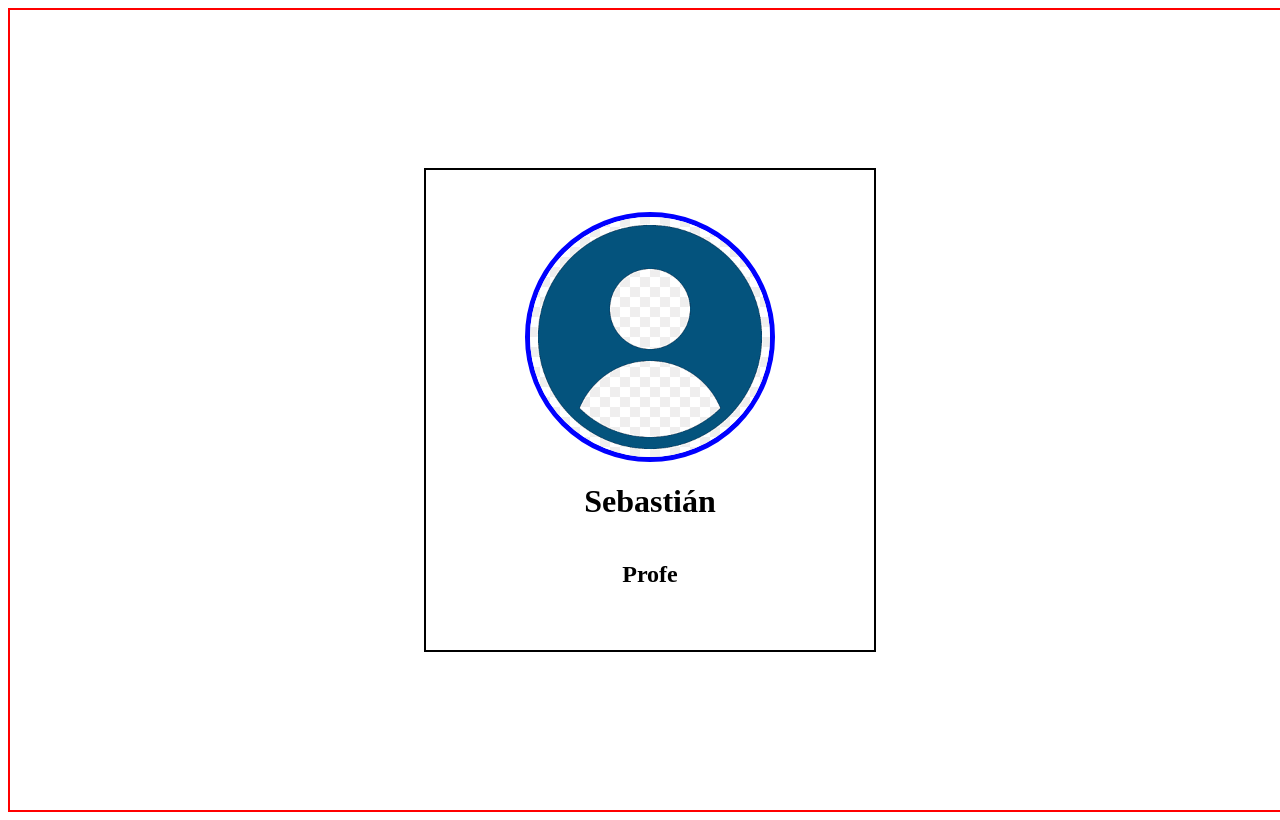
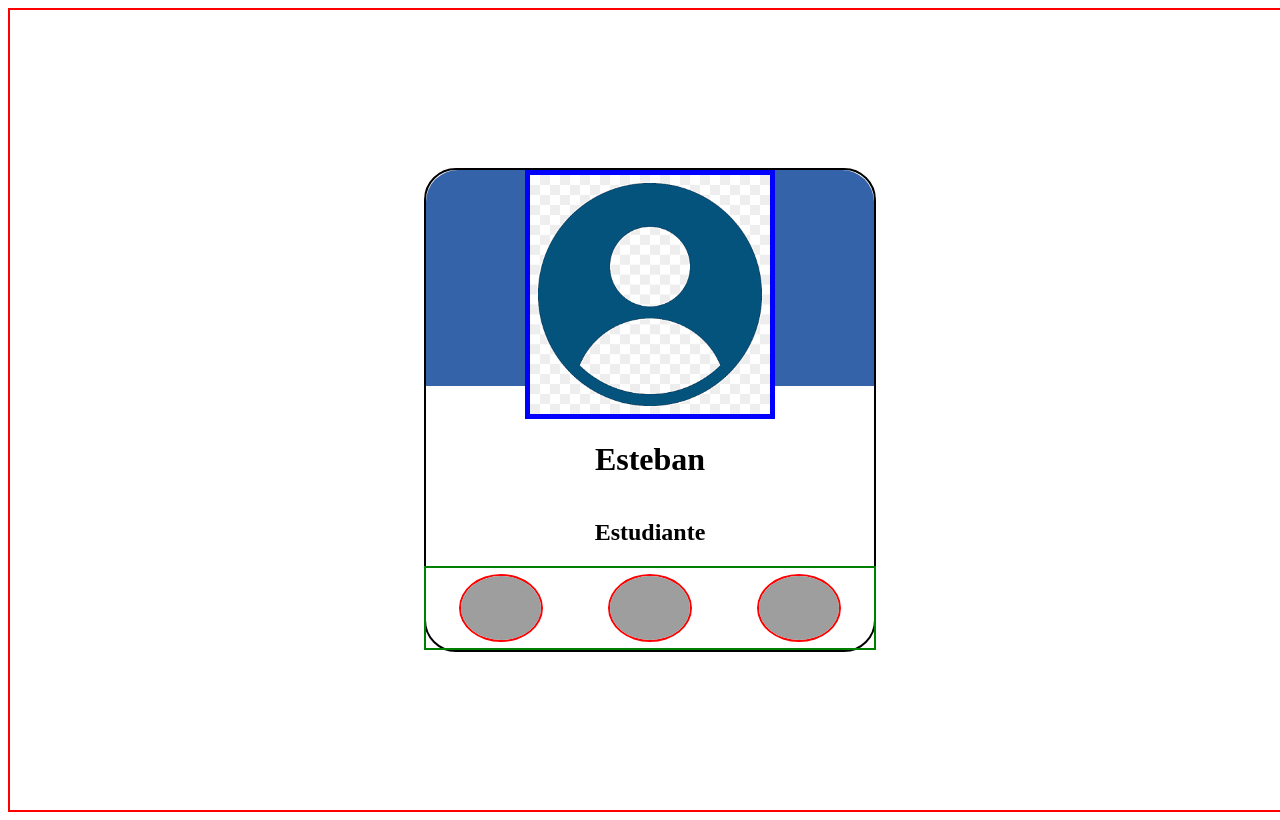
Before and after one commit to EstebanUsuga/LPII-clase2, a plain HTML site: page ejemplo3/index.html in a window 1280 px wide. Drawn offline with Linux system fonts and the light colour scheme; grey boxes are pictures that could not be loaded.

Commit message:
ejemplo 3

```diff
--- a/ejemplo3/index.html
+++ b/ejemplo3/index.html
@@ -12,8 +12,23 @@
         <div class="contenedor-imagen">
             <img class= "image-perfil" src="img/user.png" alt="imagen usuario">
         </div>
-        <h1>Sebastián</h1>
-        <h2>Profe</h2>
+        <h1>Esteban</h1>
+        <h2>Estudiante</h2>
+
+        <div class="contenedor-botones">
+            <a href="https://www.google.com" class="link">
+                <img src="https://w7.pngwing.com/pngs/326/85/png-transparent-google-logo-google-text-trademark-logo.png" alt="" class="img-google">
+            </a>
+            <a href="https://www.google.com" class="link">
+                <img src="https://www.pngmart.com/files/15/Circle-Facebook-Logo-Transparent-Images-PNG.png" alt="" class="img-facebook">
+            </a>
+            <a href="https://www.google.com" class="link">
+                <img src="https://w7.pngwing.com/pngs/5/164/png-transparent-instagram-icon-thepix-digital-marketing-logo-shiftdelete-instagram-logo-miscellaneous-rectangle-magenta.png" alt="" class="img-instagram">
+            </a>
+        </div>
     </div>
+
+
+</div>
 </body>
 </html>
--- a/ejemplo3/style.css
+++ b/ejemplo3/style.css
@@ -11,6 +11,7 @@ body {
 }
 
 .contenedor-principal {
+    position: relative;
     display: flex;
     border: 2px solid black;
     width: 35%;
@@ -18,6 +19,7 @@ body {
     justify-content: center;
     align-items: center;
     flex-direction: column;
+    border-radius: 2rem;
 }
 
 .image-perfil {
@@ -27,8 +29,51 @@ body {
 
 .contenedor-imagen {
     border: 5px solid blue;
-    border-radius: 50%;
+    border-radius: 50%%;
     width: 15rem;
     height: 15rem;
     overflow: hidden;
+    position: relative;
 }
+
+
+.contenedor-botones a {
+   display: inline-block;
+   width: 5rem;
+   height: 80%;
+   border: 2px solid red;
+   border-radius: 50%;
+
+}
+
+.contenedor-botones {
+    display: flex;
+    flex-direction: row;
+    width: 100%;
+    height: 5rem;
+    border: 2px solid green;
+    justify-content: space-around;
+    align-items: center;
+
+
+}
+.link img {
+    width: 100%;
+    height: 100%;
+    border-radius: 50%;
+}
+
+link:hover {
+    box-shadow: 0 0rem black;
+    cursor: pointer;
+}
+
+.contenedor-principal::before{
+    content: "";
+    position: absolute;
+    top: 0;
+    width: 100%;
+    height: 45%;
+    background-color: rgb(52, 99, 170);
+    border-radius: 2rem 2rem 0 0;
+}
```
